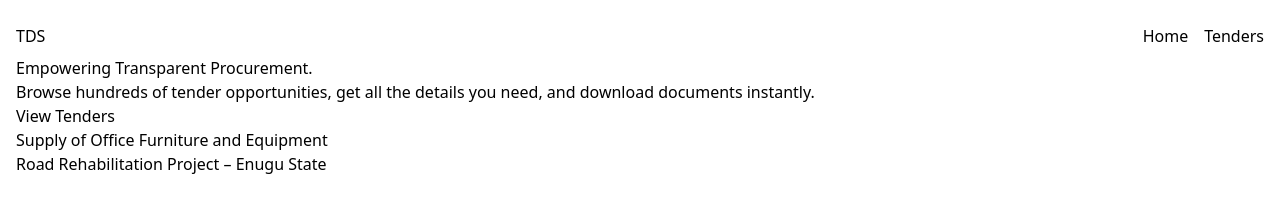
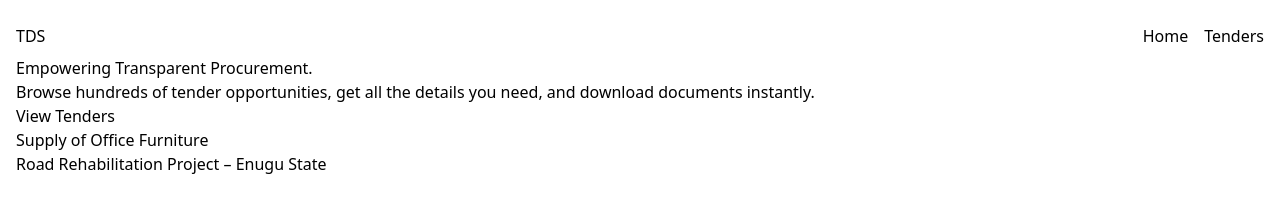
Before and after one commit to deborahkudaru/tender-download-system, a Vue app: page / in a window 1280 px wide. Shown: the top 218 px of the page. Built offline with nearby package versions, Linux system fonts and the light colour scheme.

Commit message:
feat: update tender.json structure and enhance TenderCard component for better data representation

```diff
--- a/public/tender.json
+++ b/public/tender.json
@@ -2,105 +2,69 @@
   "tenders": [
     {
       "id": "1",
-      "title": "Supply of Office Furniture and Equipment",
-      "category": "Procurement",
-      "type": "Open Tender",
-      "location": "Abuja, Nigeria",
-      "closingDate": "2025-11-15",
-      "description": "The Federal Ministry of Works invites eligible vendors to submit bids for the supply and delivery of high-quality office furniture and related equipment to its headquarters in Abuja. Interested suppliers must demonstrate capacity, relevant experience, and financial capability.",
-      "estimatedAmount": "₦25,000,000",
-      "organization": {
-        "name": "Federal Ministry of Works",
-        "description": "A government body responsible for the construction and maintenance of public infrastructure across Nigeria.",
-        "contactEmail": "procurement@fmw.gov.ng",
-        "contactPhone": "+234-800-555-1234"
-      },
-      "downloadLink": "https://example.com/tenders/fmw-office-furniture.pdf"
+      "title": "Supply of Office Furniture",
+      "description": "The Federal Ministry of Works invites eligible vendors to submit bids for the supply and delivery of high-quality office furniture to its headquarters in Abuja. Bidders must demonstrate capacity, relevant experience, and financial capability.",
+      "deadline": "2025-11-15T17:00:00Z",
+      "status": "open",
+      "documentUrl": "https://example.com/tenders/fmw-office-furniture.pdf",
+      "postedDate": "2025-10-01T09:00:00Z",
+      "organization": "Federal Ministry of Works",
+      "tags": ["procurement", "office", "furniture"]
     },
     {
       "id": "2",
       "title": "Road Rehabilitation Project – Enugu State",
-      "category": "Construction",
-      "type": "Restricted Tender",
-      "location": "Enugu, Nigeria",
-      "closingDate": "2025-10-30",
       "description": "The Enugu State Government seeks qualified contractors for the rehabilitation and resurfacing of selected rural roads. Bidders must be registered construction firms with verifiable experience in civil works.",
-      "estimatedAmount": "₦320,000,000",
-      "organization": {
-        "name": "Enugu State Ministry of Works",
-        "description": "Responsible for developing and maintaining public infrastructure within Enugu State.",
-        "contactEmail": "info@enugumow.ng",
-        "contactPhone": "+234-809-654-9871"
-      },
-      "downloadLink": "https://example.com/tenders/enugu-road-rehab.pdf"
+      "deadline": "2025-10-30T17:00:00Z",
+      "status": "open",
+      "documentUrl": "https://example.com/tenders/enugu-road-rehab.pdf",
+      "postedDate": "2025-09-25T09:00:00Z",
+      "organization": "Enugu State Ministry of Works",
+      "tags": ["construction", "roads", "state-project"]
     },
     {
       "id": "3",
       "title": "ICT Equipment Supply and Installation",
-      "category": "Technology",
-      "type": "Open Tender",
-      "location": "Lagos, Nigeria",
-      "closingDate": "2025-12-01",
       "description": "The Lagos State ICT Agency invites reputable firms to bid for the supply, installation, and maintenance of ICT infrastructure including servers, networking equipment, and security systems.",
-      "estimatedAmount": "₦75,000,000",
-      "organization": {
-        "name": "Lagos State ICT Agency",
-        "description": "Dedicated to driving digital transformation and technological development in Lagos State.",
-        "contactEmail": "tenders@lagosict.ng",
-        "contactPhone": "+234-802-555-1000"
-      },
-      "downloadLink": "https://example.com/tenders/lagos-ict-equipment.pdf"
+      "deadline": "2025-12-01T17:00:00Z",
+      "status": "open",
+      "documentUrl": "https://example.com/tenders/lagos-ict-equipment.pdf",
+      "postedDate": "2025-10-05T09:00:00Z",
+      "organization": "Lagos State ICT Agency",
+      "tags": ["technology", "ICT", "infrastructure"]
     },
     {
       "id": "4",
       "title": "Provision of Cleaning and Sanitation Services",
-      "category": "Facility Management",
-      "type": "Framework Agreement",
-      "location": "Port Harcourt, Nigeria",
-      "closingDate": "2025-11-05",
       "description": "The Rivers State University invites tenders from qualified cleaning service providers for the provision of cleaning and sanitation services across its campuses for a period of two years.",
-      "estimatedAmount": "₦15,000,000",
-      "organization": {
-        "name": "Rivers State University",
-        "description": "One of Nigeria’s top higher institutions committed to academic excellence and environmental hygiene.",
-        "contactEmail": "procurement@rsu.edu.ng",
-        "contactPhone": "+234-806-777-9922"
-      },
-      "downloadLink": "https://example.com/tenders/rsu-cleaning-services.pdf"
+      "deadline": "2025-11-05T17:00:00Z",
+      "status": "open",
+      "documentUrl": "https://example.com/tenders/rsu-cleaning-services.pdf",
+      "postedDate": "2025-10-03T09:00:00Z",
+      "organization": "Rivers State University",
+      "tags": ["facility-management", "cleaning", "sanitation"]
     },
     {
       "id": "5",
       "title": "Supply of Laboratory Chemicals and Equipment",
-      "category": "Education",
-      "type": "Open Tender",
-      "location": "Kano, Nigeria",
-      "closingDate": "2025-10-28",
       "description": "The Kano State Polytechnic invites sealed bids from reputable vendors for the supply of laboratory chemicals, reagents, and modern science equipment for its engineering and science departments.",
-      "estimatedAmount": "₦40,000,000",
-      "organization": {
-        "name": "Kano State Polytechnic",
-        "description": "A public institution focused on technical and vocational education, fostering innovation and research.",
-        "contactEmail": "tenders@kanopoly.edu.ng",
-        "contactPhone": "+234-803-445-9988"
-      },
-      "downloadLink": "https://example.com/tenders/kano-lab-supply.pdf"
+      "deadline": "2025-10-28T17:00:00Z",
+      "status": "open",
+      "documentUrl": "https://example.com/tenders/kano-lab-supply.pdf",
+      "postedDate": "2025-09-30T09:00:00Z",
+      "organization": "Kano State Polytechnic",
+      "tags": ["education", "laboratory", "science"]
     },
     {
       "id": "6",
       "title": "Construction of Solar-Powered Boreholes",
-      "category": "Water & Energy",
-      "type": "Open Tender",
-      "location": "Kaduna, Nigeria",
-      "closingDate": "2025-11-20",
       "description": "The Kaduna Rural Water Supply and Sanitation Agency (RUWASSA) invites tenders from qualified contractors for the construction of 20 solar-powered boreholes across rural communities in Kaduna State.",
-      "estimatedAmount": "₦180,000,000",
-      "organization": {
-        "name": "Kaduna RUWASSA",
-        "description": "A government agency ensuring access to clean water and sanitation facilities for rural communities.",
-        "contactEmail": "info@ruwassa.kd.ng",
-        "contactPhone": "+234-805-444-2233"
-      },
-      "downloadLink": "https://example.com/tenders/kaduna-boreholes.pdf"
+      "deadline": "2025-11-20T17:00:00Z",
+      "status": "open",
+      "documentUrl": "https://example.com/tenders/kaduna-boreholes.pdf",
+      "postedDate": "2025-10-07T09:00:00Z",
+      "organization": "Kaduna RUWASSA",
+      "tags": ["water", "energy", "construction"]
     }
   ]
 }
--- a/src/components/TenderCard.vue
+++ b/src/components/TenderCard.vue
@@ -12,4 +12,5 @@ const props = defineProps({
 
 <div>{{ tender.title }}
 </div>
+<!-- <div>{{ tender.description }}</div> -->
 </template>
```
